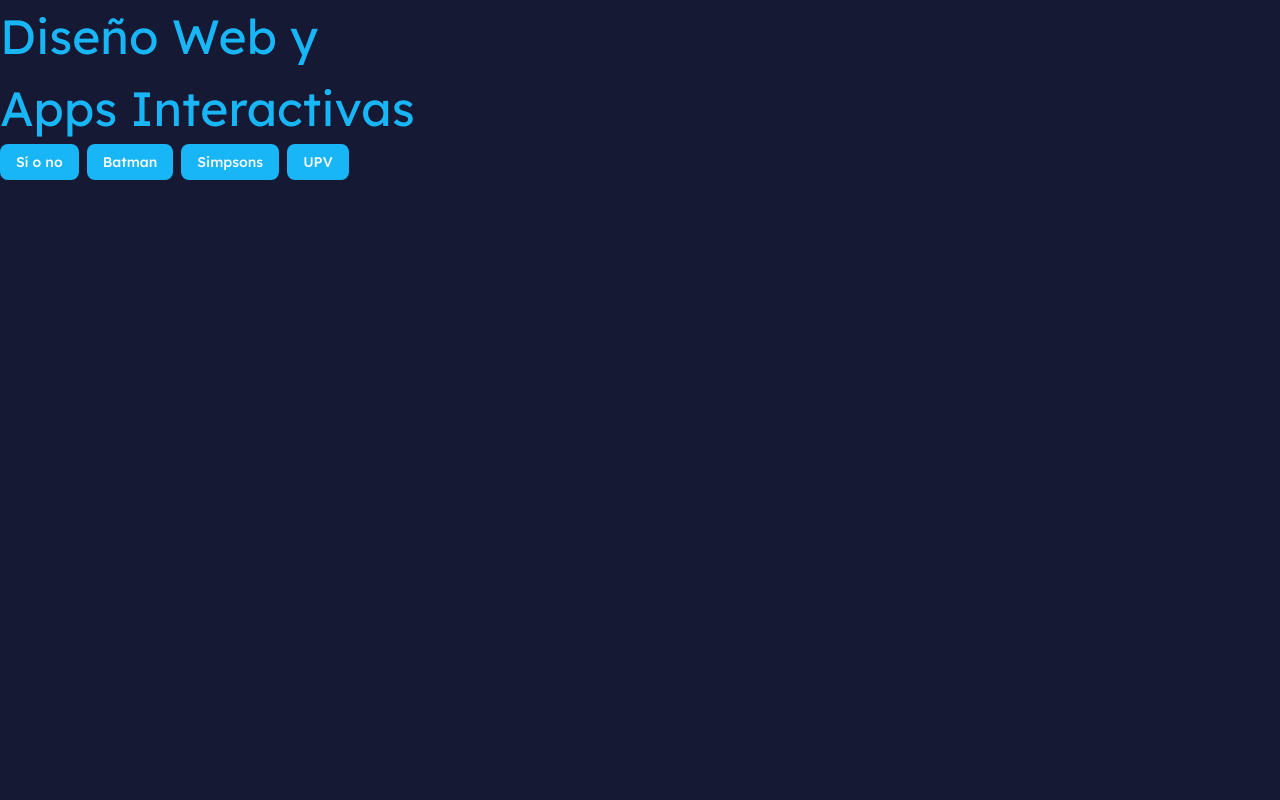
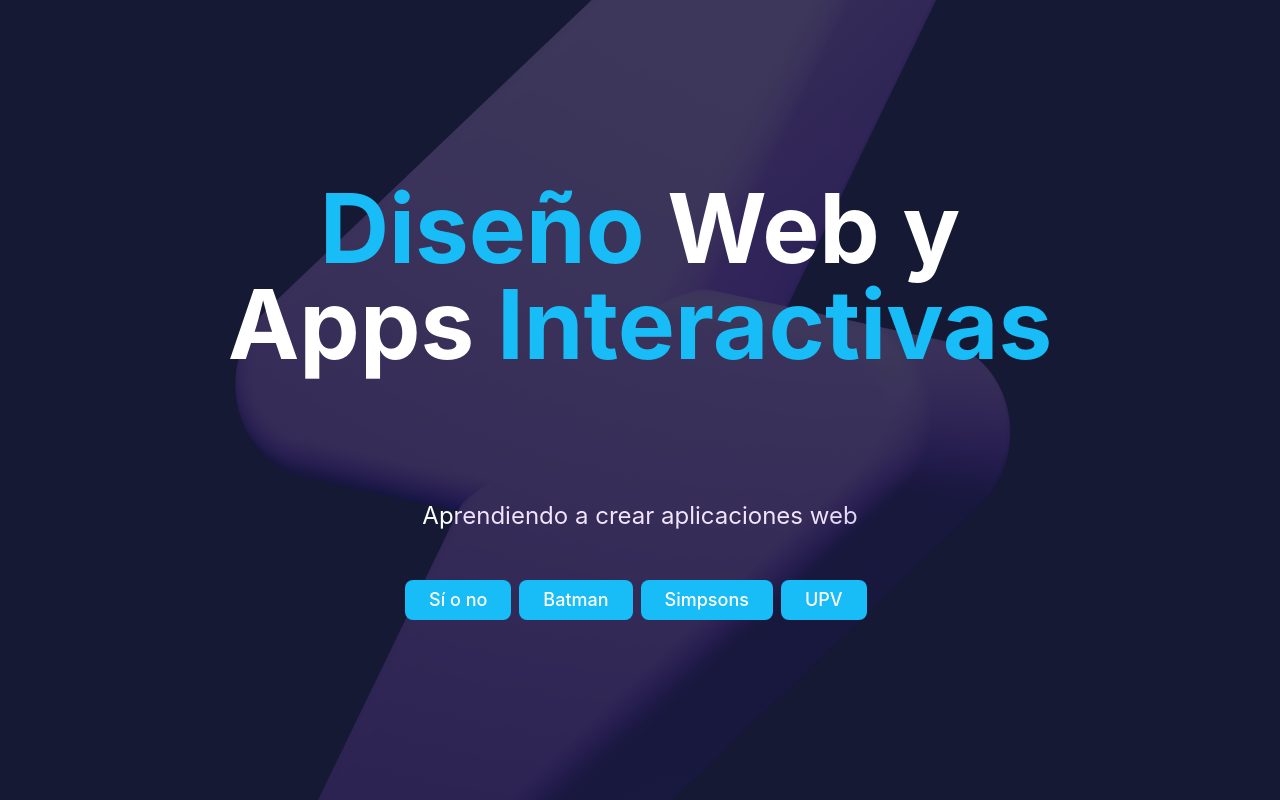
Before and after one commit to cluqpaz/vue-web, a Vue app: page /#/ in a window 1280 px wide. Built offline with nearby package versions, Linux system fonts and the light colour scheme.

Commit message:
cluqpaz: Estilos Tailwind CSS

```diff
--- a/src/components/ui/button/index.ts
+++ b/src/components/ui/button/index.ts
@@ -19,6 +19,7 @@
         ghost:
           "hover:bg-accent hover:text-accent-foreground dark:hover:bg-accent/50",
         link: "text-primary underline-offset-4 hover:underline",
+        domus: "bg-domus-cyan text-white hover:bg-domus-cyan/70 md:py-5 md:px-6 md:text-lg"
       },
       size: {
         "default": "h-9 px-4 py-2 has-[>svg]:px-3",
--- a/src/paginae/Batman/Batman.vue
+++ b/src/paginae/Batman/Batman.vue
@@ -13,16 +13,16 @@
 <template>
    <div class="batman">
 
-      <nav class="extra-nav">
+      <nav class="extra-nav flex flex-col sm:flex-row justify-between px-3 ">
        <RouterLink to="/">
           <House class="icon-home" />
        </RouterLink>
 
        <NavigationMenu>
-         <NavigationMenuList>
+         <NavigationMenuList class="flex flex-col sm:flex-row">
             <NavigationMenuItem>
              <a href="#" @click.prevent="">
-               <NavigationMenuLink :class="navigationMenuTriggerStyle()">
+               <NavigationMenuLink :class="[navigationMenuTriggerStyle(), 'text-md hover:bg-brand-purple hover:text-white transition-colors']">
                   Portada
                </NavigationMenuLink>
              </a>
@@ -30,7 +30,7 @@
 
             <NavigationMenuItem>
              <a href="#" @click.prevent="">
-               <NavigationMenuLink :class="navigationMenuTriggerStyle()">
+               <NavigationMenuLink :class="[navigationMenuTriggerStyle(), 'text-md hover:bg-brand-purple hover:text-white transition-colors']">
                   Vehículos
                </NavigationMenuLink>
              </a>
@@ -38,7 +38,7 @@
 
             <NavigationMenuItem>
              <a href="#" @click.prevent="">
-               <NavigationMenuLink :class="navigationMenuTriggerStyle()">
+               <NavigationMenuLink :class="[navigationMenuTriggerStyle(), 'text-md hover:bg-brand-purple hover:text-white transition-colors']">
                   Contacto
                </NavigationMenuLink>
              </a>
@@ -177,6 +177,15 @@
   max-width: 510px;
   margin: 0 auto; /* margen por arriba y por abajo 0 pero por los lados centrado automáticamente */
   padding: 4rem 0;
+  display: flex;
+  flex-direction: column;
+}
+
+.vehiculis-arca {
+  order: 1;
+  display: flex;
+  flex-direction: column;
+
 }
 
 .vehiculis-titulus {
@@ -184,15 +193,27 @@
   font-size: 2rem;
   background-color: rgba(0, 0, 0, 0.7);
   color: white;
+  display: flex;
+  justify-content: center;
+  align-items: center
 }
 
 .item {
   padding: 1.5rem 0;
-  height: 500px;
+  height: 540px;
+  display: flex;
+  flex-direction: column;
+  align-items: center;
+  justify-content:space-around;
+}
+
+.item> img {
+  width: 400px;
 }
 
 .unus {
   background-color: rgba(220, 220, 220, 0.2) ;
+  order: 2;
 }
 
 .duo {
@@ -201,6 +222,14 @@
 
 .tribus {
   background-color: rgba(220, 220, 220, 0.8);
+  order: 3;
+}
+
+.notitia {
+  width: 90%;
+  display: flex;
+  flex-direction:column;
+  align-items: center
 }
 
 .notitia > small {
@@ -214,4 +243,51 @@
  color: rgba(0, 0, 0, 0.7);
  padding-bottom: 1rem;
 }
+
+@media (min-width: 640px) {
+  #vehiculis {
+    max-width: 576px;
+  }
+}
+
+@media (min-width: 760px) {
+  #vehiculis {
+    max-width: 900px;
+  }
+
+  .item {
+    flex-direction: row;
+    height: 320 px;
+  }
+
+  .notitia {
+    width: 40%
+  }
+
+  .unus> img {
+    order: -1
+  }
+}
+
+@media (min-width: 1024px) {
+  #vehiculis {
+    max-width: 1280px;
+  }
+
+  .item {
+    flex-direction: column;
+    height: 560px;
+  }
+
+  .vehiculis-arca {
+    flex-direction: row;
+  }
+
+  .notitia {
+    width: 90%
+  }
+
+
+}
+
 </style>
--- a/src/paginae/Domus/Domus.vue
+++ b/src/paginae/Domus/Domus.vue
@@ -5,57 +5,37 @@
 
 
 <template>
-    <div class="fondo-home">
+    <div class="bg-domus-navy h-screen text-white font-sans text-center flex flex-col items-center justify-center gap-12 fixed w-screen overflow-hidden">
 
-        <h1>
-            <span>Diseño</span> Web y
-            <br>
-            Apps <span>Interactivas</span>
+        <img class="absolute opacity-20" src="/public/imagines/tonitrui.png" />
+
+        <h1 class="text-5xl md:text-7xl lg:text-8xl font-bold pb-5 md:pb-20 z-10 transition-all">
+            <span class="text-domus-cyan">Diseño</span> Web y
+            <br />
+            Apps <span class="text-domus-cyan">Interactivas</span>
         </h1>
 
-     <div class="botones">
-        <Button>
+        <p class="text-lg md:text-2xl transition-all">
+            Aprendiendo a crear aplicaciones web
+        </p>
+
+     <div class="scale-z-10">
+        <Button variant="domus" class="mr-2">
             <RouterLink to="/indecision">Sí o no</RouterLink>
         </Button>
 
-        <Button>
+        <Button variant="domus" class="mr-2">
             <RouterLink to="/batman">Batman</RouterLink>
         </Button>
 
-        <Button>
+        <Button variant="domus" class="mr-2">
             <RouterLink to="/simpsons">Simpsons</RouterLink>
         </Button>
 
-        <Button>
+        <Button variant="domus" class="mr-2">
             <a href="https://www.upv.es/">UPV</a>
         </Button>
 
      </div>
     </div>
 </template>
-
-<style scoped>
-
-h1 {
-    font-size:3rem;
-
-}
-
-.fondo-home {
-  background-color: rgb(21, 25, 52);
-  height: 100vh;
-  color: rgb(24, 182, 246);
-}
-
-
-.botones > Button {
-  margin-right: 0.5rem;
-  background-color: rgb(24, 182, 246);
-}
-
-
-.botones > Button:hover {
-  background-color: rgba(24, 182, 246, 0.7);
-}
-
-</style>
--- a/src/paginae/Simpsons/Primus.vue
+++ b/src/paginae/Simpsons/Primus.vue
@@ -1,3 +1,5 @@
 <template>
-    <h1>Simpsons Page</h1>
+    <h1 class="text-6xl m-8 text-red-500 bg-amber-300 w-fit px-12 py-5 rounded-2xl shadow-xl hover:bg-red-500 hover:text-white">
+        Simpsons Page
+    </h1>
 </template>
--- a/src/style.css
+++ b/src/style.css
@@ -52,6 +52,17 @@
   --radius-md: calc(var(--radius) - 2px);
   --radius-lg: var(--radius);
   --radius-xl: calc(var(--radius) + 4px);
+  /* Brand colors */
+  --color-simpsons-yellow: #ffde00;
+  --color-simpsons-red: #ee3133;
+  --color-domus-cyan: #18bcf6;
+  --color-domus-navy: #151934;
+  --color-domus-navy-input: #1f233e;
+  --color-brand-purple: #6a5acd;
+  --color-brand-purple-dark: #584bab;
+
+  /* Layout */
+  --container-page: 1400px;
 }
 
 :root {
```
Also changed, not shown: public/imagines/tonitrui.png (added).
